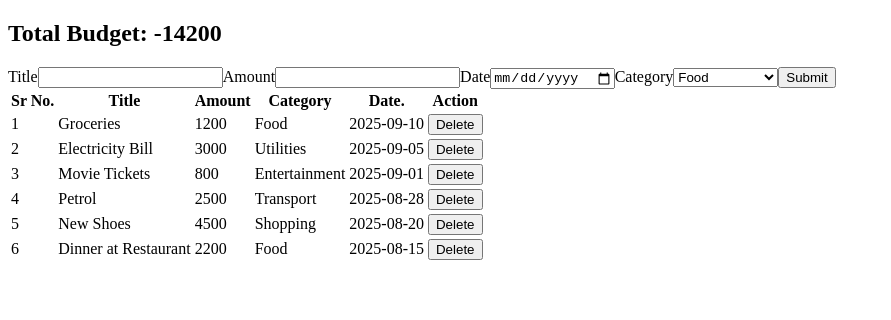
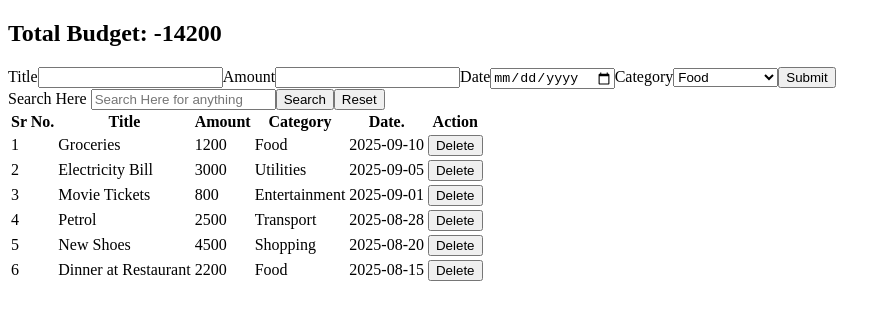
Before and after one commit to ashugautam009/ExpenseTracker, a React (Vite) app: page / in a window 1280 px wide. Shown: the top 320 px of the page, without its empty margins (0-891 px from the left). Built offline with nearby package versions, Linux system fonts and the light colour scheme.

Commit message:
1)Func: - Search Added and 2) Rest Button Added but func is not ready logic will be written later

```diff
--- a/src/App.jsx
+++ b/src/App.jsx
@@ -11,6 +11,7 @@ function App() {
   const[amount,SetAmount]=useState();
   const[date,SetDate]=useState('');
   const[category,SetCateogry]=useState('');
+  const[CaptureuserInput,SetCaptureuserInput]=useState('')
   useEffect(()=>{
     Setdata(fakedata)
   },[])
@@ -60,6 +61,25 @@ function App() {
     return acc+curr
   },0)
 
+
+  //set value which is input by user
+  function CaptureInpuValueByuser(e){
+    SetCaptureuserInput(e.target.value)
+  }
+  //Search The data from List
+  const handlesearch=()=>{
+    if(CaptureuserInput){
+      const find=data.filter((check)=>check.title==CaptureuserInput)
+      console.log('find',find)
+      Setdata(find)
+    }
+  }
+
+  //Handle Reset
+  function handleReset(){
+    Setdata(data)
+  }
+
   return (
     <div>
       {/*<h2>Expense Tracker</h2>*/}
@@ -86,6 +106,12 @@ function App() {
         })}
         </select>
         <button onClick={()=>handleAdd()}>Submit</button>
+      </div>
+      <div className='Search-Funcanality'>
+        <label htmlFor='search'>Search Here </label>
+        <input id='search' type='text' placeholder='Search Here for anything ' onChange={(e)=>CaptureInpuValueByuser(e)}/>
+        <button onClick={()=>handlesearch()}>Search</button>
+        <button onClick={()=>handleReset()}>Reset</button>
       </div>
       <table>
         <thead>
```
